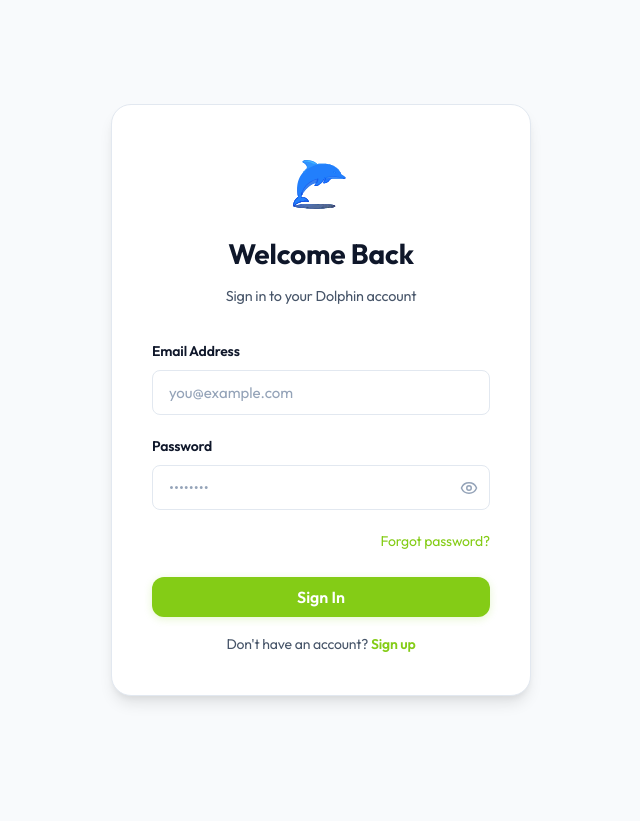
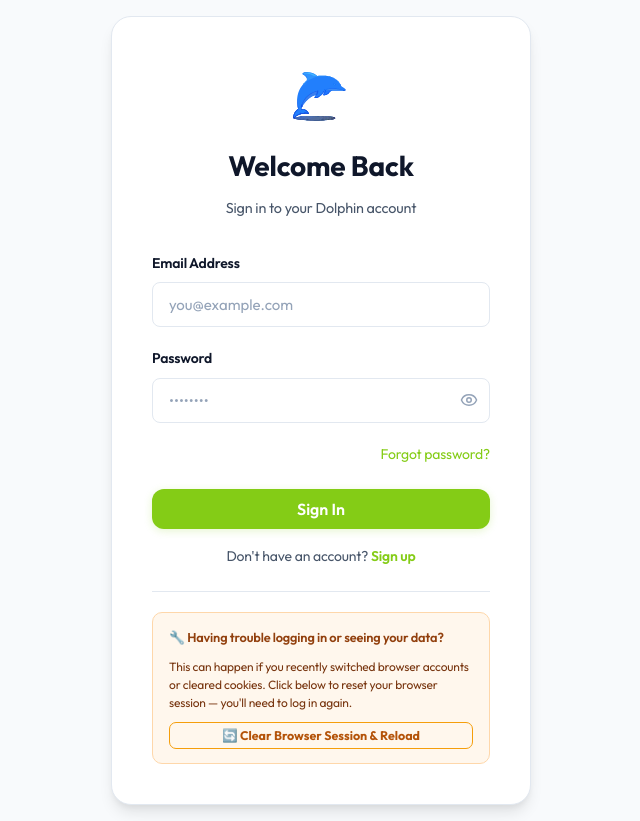
Before and after one commit to 2005santhosh/DOLPHIN-main, a React (Vite) app in the folder frontend-react/: page /login in a window 1280 px wide. Shown: the whole page, without its empty margins (319-959 px from the left). Before the commit the page ends 800 px from the top, so only its background shows below. Built offline with nearby package versions, Linux system fonts and the light colour scheme; no server answers.

Commit message:
fix: add self-healing clear button on login page, fix duplicate clearAll in login, ensure _setAuth called after login

```diff
--- a/frontend-react/src/components/auth/Login.jsx
+++ b/frontend-react/src/components/auth/Login.jsx
@@ -4,6 +4,21 @@ import { useAuth } from '../../context/AuthContext';
 import toast from 'react-hot-toast';
 import { Eye, EyeOff } from '../shared/Icons';
 import DolphinLogo from '../shared/DolphinLogo';
+
+/**
+ * Wipes ALL browser storage for this app and reloads the page.
+ * Used when users are stuck due to corrupt state (e.g. Chrome account switch).
+ */
+function hardResetStorage() {
+  try { localStorage.clear(); } catch {}
+  try { sessionStorage.clear(); } catch {}
+  // Clear all cookies for this domain
+  document.cookie.split(';').forEach(c => {
+    document.cookie = c.replace(/^ +/, '')
+      .replace(/=.*/, `=;expires=${new Date(0).toUTCString()};path=/`);
+  });
+  window.location.reload();
+}
 
 export default function Login() {
   const navigate = useNavigate();
@@ -12,6 +27,7 @@ export default function Login() {
   const [formData, setFormData] = useState({ email: '', password: '' });
   const [isLoading, setIsLoading] = useState(false);
   const [showPassword, setShowPassword] = useState(false);
+  const [loginAttempts, setLoginAttempts] = useState(0);
 
   const handleChange = (e) => {
     setFormData(prev => ({ ...prev, [e.target.name]: e.target.value }));
@@ -34,6 +50,7 @@ export default function Login() {
       };
       navigate(routes[response.user?.role] || '/');
     } catch (err) {
+      setLoginAttempts(n => n + 1);
       // Email not verified — backend re-sent OTP, redirect to OTP screen
       if (err.data?.requiresVerification || (err.status === 403 && err.message?.includes('not verified'))) {
         toast('A new OTP has been sent to your email. Please verify to continue.', { icon: '📧' });
@@ -100,6 +117,47 @@ export default function Login() {
               <Link to="/register" style={{ color: 'var(--primary)', fontWeight: 600, textDecoration: 'none' }}>Sign up</Link>
             </p>
           </form>
+
+          {/* Self-healing panel — shown after 1 failed attempt OR always visible as a fallback */}
+          <div style={{ marginTop: '1.5rem', paddingTop: '1.25rem', borderTop: '1px solid var(--border-color)' }}>
+            <div style={{
+              background: '#FFF7ED',
+              border: '1px solid #FED7AA',
+              borderRadius: 10,
+              padding: '0.875rem 1rem',
+            }}>
+              <p style={{ fontSize: '0.8rem', color: '#92400E', margin: '0 0 0.625rem', fontWeight: 600 }}>
+                🔧 Having trouble logging in or seeing your data?
+              </p>
+              <p style={{ fontSize: '0.75rem', color: '#78350F', margin: '0 0 0.625rem', lineHeight: 1.5 }}>
+                This can happen if you recently switched browser accounts or cleared cookies. Click below to reset your browser session — you'll need to log in again.
+              </p>
+              <button
+                type="button"
+                onClick={() => {
+                  if (window.confirm('This will clear all saved data in your browser for Dolphin and reload the page. You will need to log in again. Continue?')) {
+                    hardResetStorage();
+                  }
+                }}
+                style={{
+                  background: 'none',
+                  border: '1px solid #F59E0B',
+                  borderRadius: 7,
+                  padding: '5px 12px',
+                  fontSize: '0.78rem',
+                  fontWeight: 700,
+                  color: '#B45309',
+                  cursor: 'pointer',
+                  width: '100%',
+                  transition: 'background 0.15s',
+                }}
+                onMouseEnter={e => { e.currentTarget.style.background = '#FEF3C7'; }}
+                onMouseLeave={e => { e.currentTarget.style.background = 'none'; }}
+              >
+                🔄 Clear Browser Session & Reload
+              </button>
+            </div>
+          </div>
         </div>
       </div>
     </div>
--- a/frontend-react/src/context/AuthContext.jsx
+++ b/frontend-react/src/context/AuthContext.jsx
@@ -239,16 +239,17 @@ export const AuthProvider = ({ children }) => {
   // ── login ─────────────────────────────────────────────────────────────────
   const login = async (email, password) => {
     loginActiveRef.current = true;
+
+    // Wipe ALL stale data BEFORE the request — handles Chrome account switch corruption
+    storage.clearAll();
+
     try {
       const data = await apiFetch('/auth/login', {
         method: 'POST',
         body: JSON.stringify({ email, password }),
       });
 
-      // Clear any stale/corrupt data from previous sessions or Chrome account switches
-      // BEFORE writing new data — ensures clean state
-      storage.clearAll();
-
+      // Write fresh session data
       if (data.token) storage.set('token', data.token);
       if (data.user) _setAuth(data.user);
 
```
